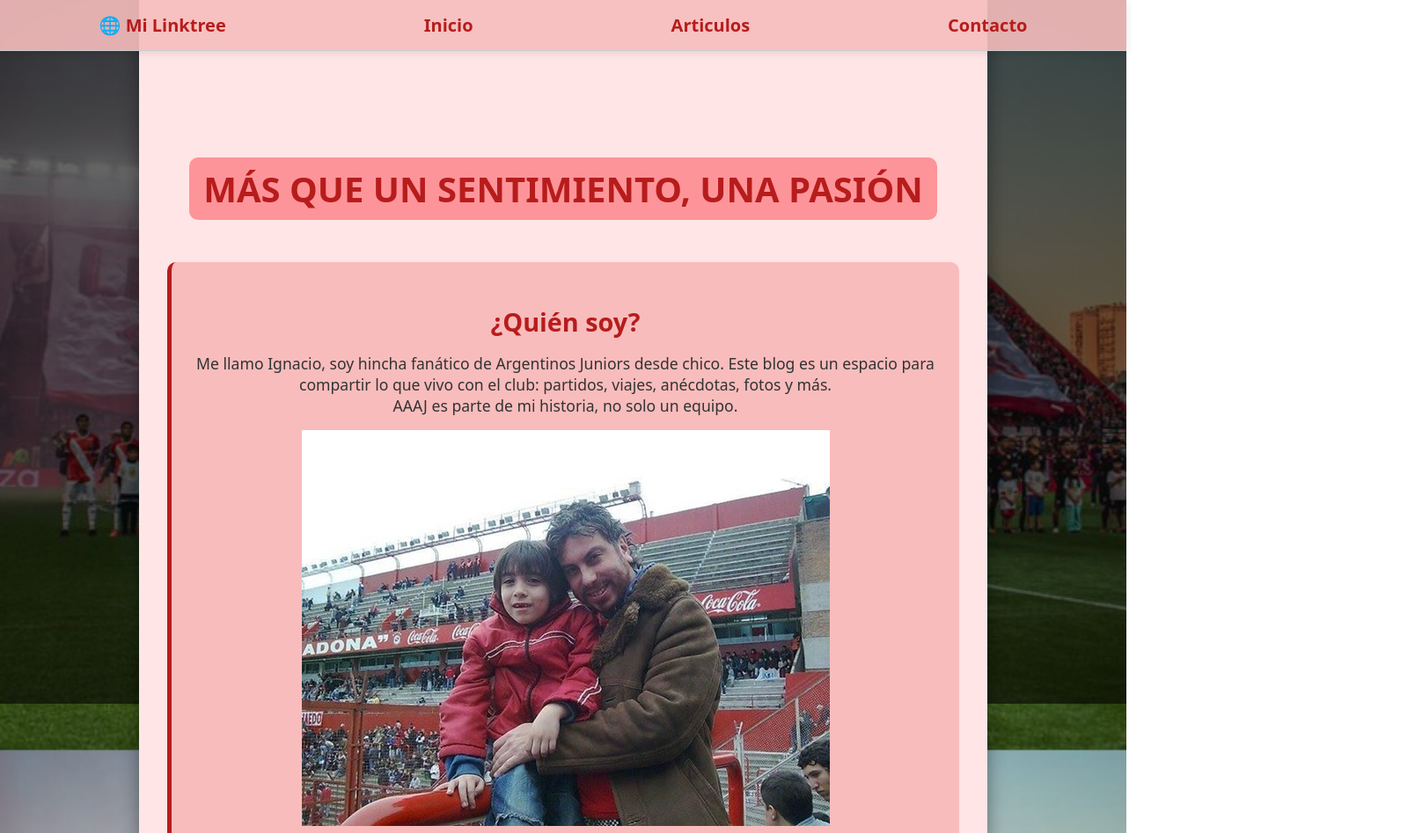
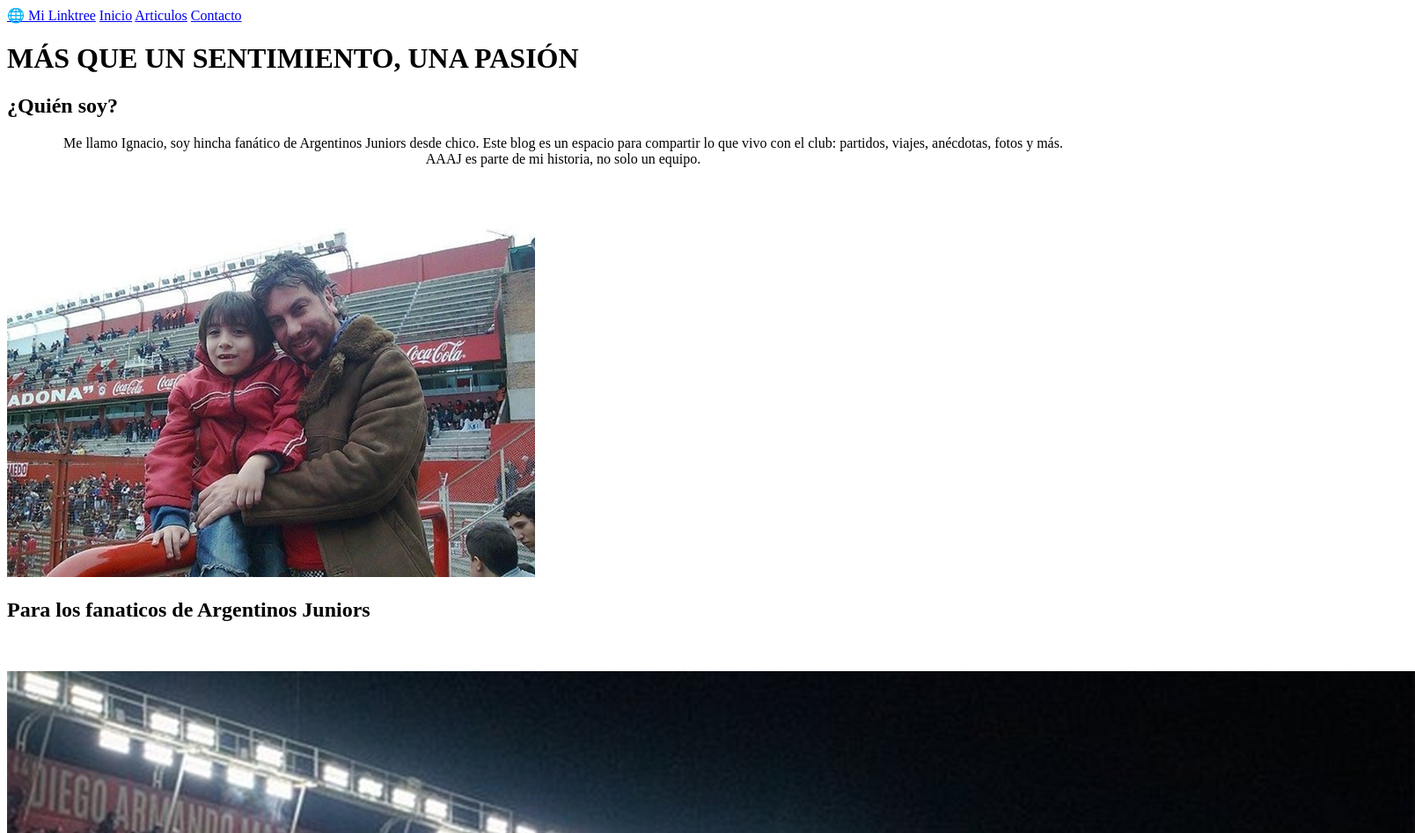
Before and after one commit to cordis04/LINKTREE, a plain HTML site: page tp2 blog/index.html in a window 1280 px wide. Shown: the top 947 px of the page at 88% size, 1608 px wide, since content can reach past the window. Drawn offline with Linux system fonts and the light colour scheme.

Commit message:
index.html

```diff
--- a/tp2 blog/index.html
+++ b/tp2 blog/index.html
@@ -4,8 +4,8 @@
     <meta charset="UTF-8">
     <meta name="viewport" content="width=device-width, initial-scale=1.0">
     <title>Blog personal</title>
-    <link rel="icon" type="image/png" href="/tp2 blog/iconos/icono de la pagina web.png">
-    <link rel="stylesheet" href="/tp2 blog/Css/style4.css">
+    <link rel="icon" type="image/png" href="tp2 blog/iconos/icono de la pagina web.png">
+    <link rel="stylesheet" href="tp2 blog/Css/style4.css">
     <link href="https://fonts.googleapis.com/css2?family=Inter:wght@400;700&display=swap" rel="stylesheet">
 
 </head>
@@ -18,7 +18,7 @@
         <header>
 
             <nav>
-                <a href="/LinkTree.html" target="_blank">🌐 Mi Linktree</a>
+                <a href="index.html" target="_blank">🌐 Mi Linktree</a>
                 <a href="#Inicio">Inicio</a>
                 <a href="#art1">Articulos</a>
                 <a href="#contacto">Contacto</a>
```
